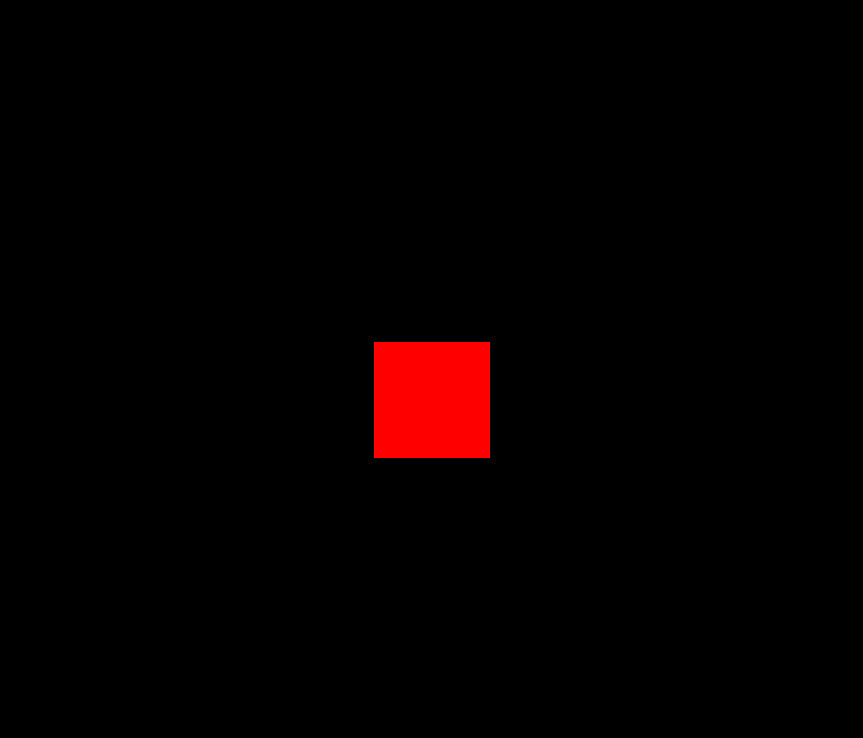
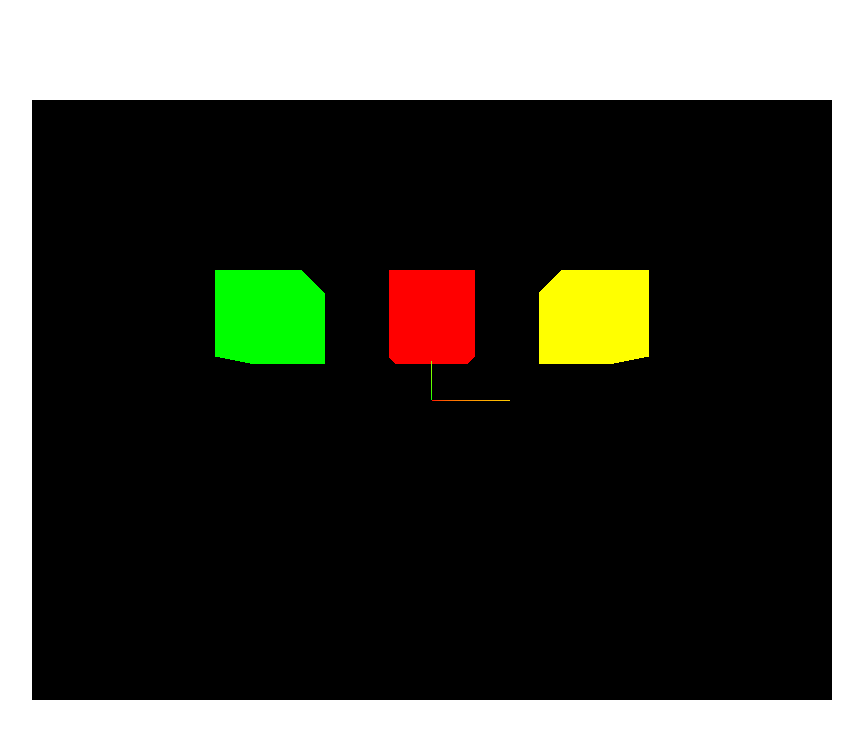
Before and after one commit to loiclaudet/threejs-journey, a website built with Vite: page index.html in a window 1280 px wide. Shown: the whole page, without its empty margins (208-1071 px from the left). Built offline with nearby package versions, Linux system fonts and the light colour scheme.

Commit message:
feat(transform-objects): create 3 grouped cubes

```diff
--- a/src/scene.ts
+++ b/src/scene.ts
@@ -3,21 +3,46 @@ import * as THREE from "three"
 export const setupScene = (canvasElement: HTMLCanvasElement) => {
   const scene = new THREE.Scene()
 
-  const mesh = new THREE.Mesh(
+  // Objects
+  const group = new THREE.Group()
+  group.position.y = 1
+  scene.add(group)
+
+  const cube1 = new THREE.Mesh(
     new THREE.BoxGeometry(1, 1, 1),
     new THREE.MeshBasicMaterial({ color: 0xff0000 })
   )
-  scene.add(mesh)
+  group.add(cube1)
+
+  const cube2 = new THREE.Mesh(
+    new THREE.BoxGeometry(1, 1, 1),
+    new THREE.MeshBasicMaterial({ color: 0x00ff00 })
+  )
+  cube2.position.x = -2
+  group.add(cube2)
+
+  const cube3 = new THREE.Mesh(
+    new THREE.BoxGeometry(1, 1, 1),
+    new THREE.MeshBasicMaterial({ color: 0xffff00 })
+  )
+  cube3.position.x = 2
+  group.add(cube3)
 
   const sizes = {
-    width: window.innerWidth,
-    height: Math.min(window.innerHeight, window.innerWidth),
+    width: Math.min(800, window.innerWidth),
+    height: Math.min(600, window.innerHeight, window.innerWidth),
   }
 
+  // helper
+  const axesHelper = new THREE.AxesHelper()
+  scene.add(axesHelper)
+
+  // camera
   const camera = new THREE.PerspectiveCamera(75, sizes.width / sizes.height)
   camera.position.z = 5
   scene.add(camera)
 
+  // renderer
   const renderer = new THREE.WebGLRenderer({
     canvas: canvasElement,
   })
@@ -25,8 +50,8 @@ export const setupScene = (canvasElement: HTMLCanvasElement) => {
   renderer.render(scene, camera)
 
   window.addEventListener("resize", () => {
-    sizes.width = window.innerWidth
-    sizes.height = Math.min(window.innerHeight, window.innerWidth)
+    sizes.width = Math.min(800, window.innerWidth)
+    sizes.height = Math.min(600, window.innerHeight, window.innerWidth)
     renderer.setSize(sizes.width, sizes.height)
   })
 }
--- a/src/style.css
+++ b/src/style.css
@@ -26,6 +26,7 @@ a:hover {
 body {
   margin: 0;
   display: flex;
+  justify-content: center;
   place-items: center;
   min-width: 320px;
   min-height: 100vh;
```
